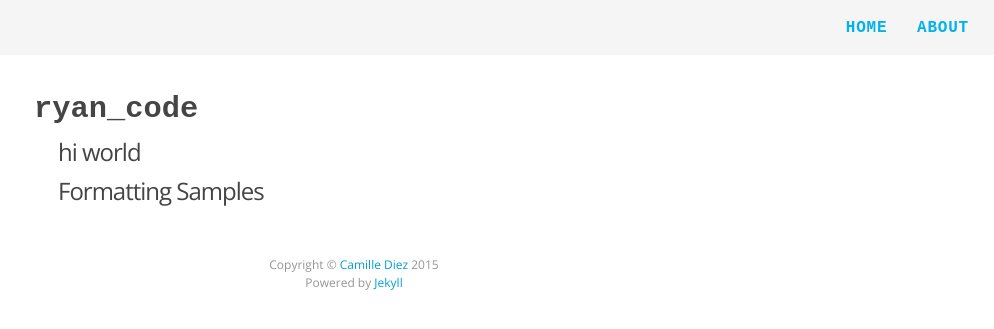
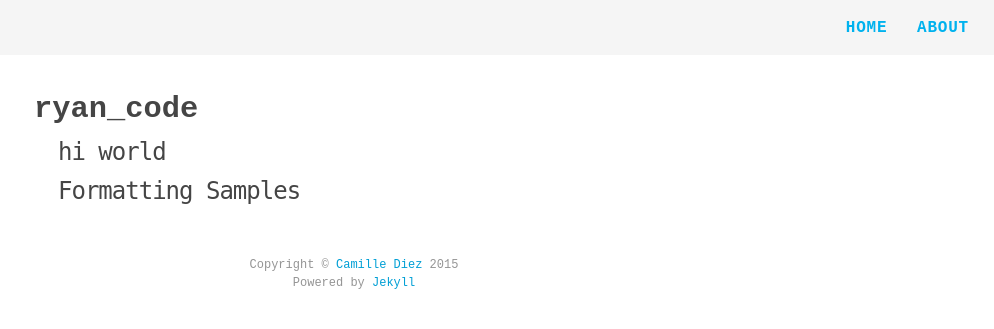
Before and after one commit to Ryan-McBride/oldblog, a Jekyll site: the page built from index.html, in a window 1280 px wide. Shown: the top 329 px of the page, without its empty margins (286-1280 px from the left). Built offline with Jekyll 4.4.1, drawn with Linux system fonts in a browser that asks for light colours; nearby versions of some CDN libraries; Markdown is read by kramdown in place of the engine named in the settings.

Commit message:
changing all fonts to monospace
setting monospace over and over again means I should probably refactor this.

```diff
--- a/_sass/_layout.scss
+++ b/_sass/_layout.scss
@@ -76,7 +76,7 @@
         padding-bottom: 3em;
         margin: auto;
         font-size: 12px;
-        font-family: Open Sans;
+        font-family: monospace;
         color: #959595;
     }
 
@@ -114,7 +114,7 @@
     }
 
     .post-link {
-        font-family: 'Open Sans';
+        font-family: 'monospace';
         font-weight: 300;
         font-size: 1.5em;
         letter-spacing: -1px;
```
